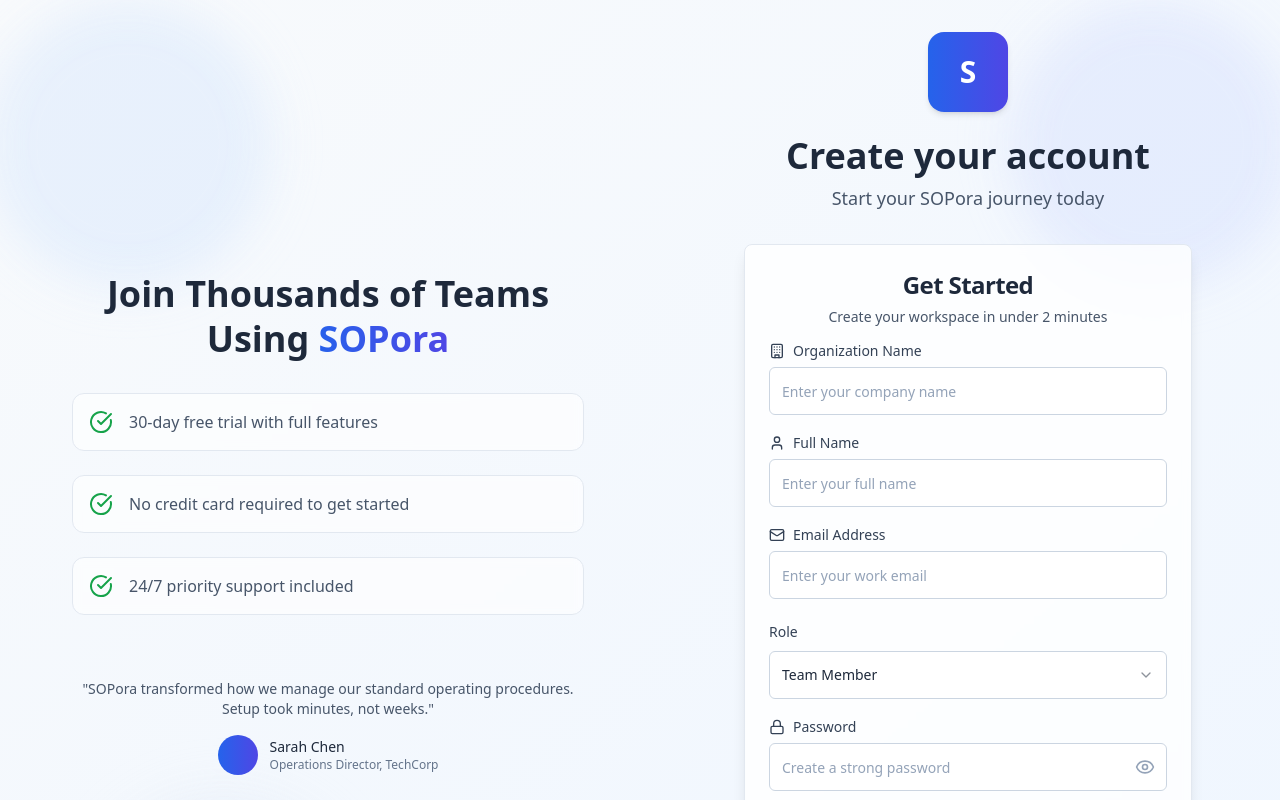
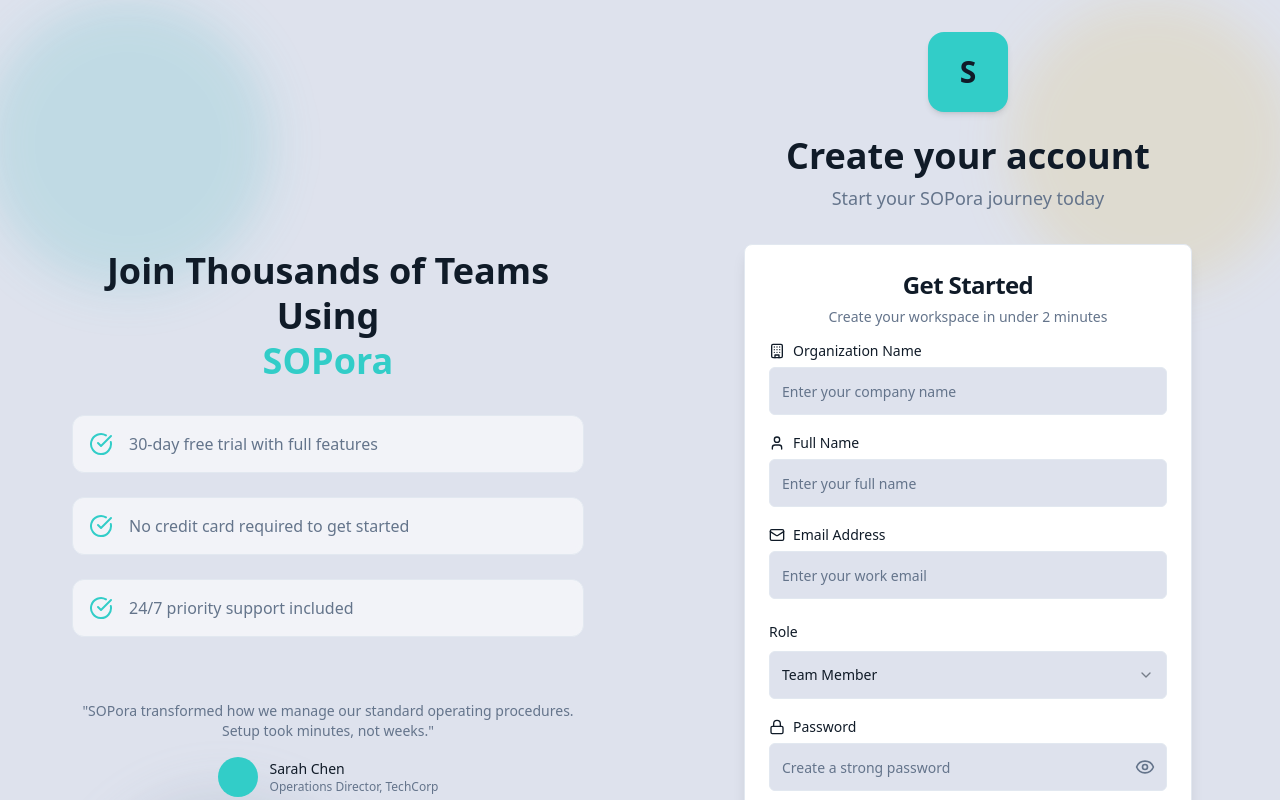
Before and after one commit to Manojkumar149/sopora-ui, a React (Vite) app: page /register in a window 1280 px wide. Shown: the top 800 px of the page. Built offline with nearby package versions, Linux system fonts and the light colour scheme.

Commit message:
Fix: Register page color and icon
Unified the register page color scheme and removed the duplicate user icon.

```diff
--- a/src/components/layout/AppTopbar.tsx
+++ b/src/components/layout/AppTopbar.tsx
@@ -1,5 +1,5 @@
 
-import { Bell, User, ChevronDown, LogOut, Settings } from "lucide-react";
+import { Bell, ChevronDown, LogOut, Settings } from "lucide-react";
 import { Link, useNavigate } from "react-router-dom";
 import { Button } from "@/components/ui/button";
 import { SidebarTrigger } from "@/components/ui/sidebar";
@@ -91,7 +91,6 @@ const AppTopbar = () => {
             <DropdownMenuSeparator />
             <DropdownMenuItem asChild>
               <Link to="/profile" className="flex items-center">
-                <User className="w-4 h-4 mr-2" />
                 Profile
               </Link>
             </DropdownMenuItem>
--- a/src/pages/RegisterPage.tsx
+++ b/src/pages/RegisterPage.tsx
@@ -38,47 +38,47 @@ const RegisterPage = () => {
   };
 
   return (
-    <div className="min-h-screen bg-gradient-to-br from-slate-50 to-blue-50 relative overflow-hidden">
+    <div className="min-h-screen bg-background relative overflow-hidden">
       {/* Animated background elements */}
       <div className="absolute inset-0">
-        <div className="absolute top-0 -left-4 w-72 h-72 bg-blue-200/30 rounded-full mix-blend-multiply filter blur-xl animate-pulse"></div>
-        <div className="absolute top-0 -right-4 w-72 h-72 bg-indigo-200/30 rounded-full mix-blend-multiply filter blur-xl animate-pulse"></div>
-        <div className="absolute -bottom-8 left-20 w-72 h-72 bg-slate-200/30 rounded-full mix-blend-multiply filter blur-xl animate-pulse"></div>
+        <div className="absolute top-0 -left-4 w-72 h-72 bg-primary/20 rounded-full mix-blend-multiply filter blur-xl animate-pulse"></div>
+        <div className="absolute top-0 -right-4 w-72 h-72 bg-accent/20 rounded-full mix-blend-multiply filter blur-xl animate-pulse"></div>
+        <div className="absolute -bottom-8 left-20 w-72 h-72 bg-secondary/20 rounded-full mix-blend-multiply filter blur-xl animate-pulse"></div>
       </div>
 
       <div className="relative z-10 flex min-h-screen">
         {/* Left Side - Features */}
         <div className="hidden lg:flex flex-1 items-center justify-center p-12">
           <div className="max-w-lg text-center space-y-8">
-            <h2 className="text-slate-800 text-4xl font-bold leading-tight">
+            <h2 className="text-foreground text-4xl font-bold leading-tight">
               Join Thousands of Teams Using
-              <span className="text-transparent bg-clip-text bg-gradient-to-r from-blue-600 to-indigo-600"> SOPora</span>
+              <span className="text-primary block"> SOPora</span>
             </h2>
 
             <div className="space-y-6">
-              <div className="flex items-center space-x-4 text-left bg-white/60 rounded-xl p-4 backdrop-blur-sm border border-slate-200">
-                <CheckCircle className="w-6 h-6 text-green-600 flex-shrink-0" />
-                <span className="text-slate-600">30-day free trial with full features</span>
+              <div className="flex items-center space-x-4 text-left bg-card/60 rounded-xl p-4 backdrop-blur-sm border border-border">
+                <CheckCircle className="w-6 h-6 text-primary flex-shrink-0" />
+                <span className="text-muted-foreground">30-day free trial with full features</span>
               </div>
-              <div className="flex items-center space-x-4 text-left bg-white/60 rounded-xl p-4 backdrop-blur-sm border border-slate-200">
-                <CheckCircle className="w-6 h-6 text-green-600 flex-shrink-0" />
-                <span className="text-slate-600">No credit card required to get started</span>
+              <div className="flex items-center space-x-4 text-left bg-card/60 rounded-xl p-4 backdrop-blur-sm border border-border">
+                <CheckCircle className="w-6 h-6 text-primary flex-shrink-0" />
+                <span className="text-muted-foreground">No credit card required to get started</span>
               </div>
-              <div className="flex items-center space-x-4 text-left bg-white/60 rounded-xl p-4 backdrop-blur-sm border border-slate-200">
-                <CheckCircle className="w-6 h-6 text-green-600 flex-shrink-0" />
-                <span className="text-slate-600">24/7 priority support included</span>
+              <div className="flex items-center space-x-4 text-left bg-card/60 rounded-xl p-4 backdrop-blur-sm border border-border">
+                <CheckCircle className="w-6 h-6 text-primary flex-shrink-0" />
+                <span className="text-muted-foreground">24/7 priority support included</span>
               </div>
             </div>
 
             <div className="pt-8">
-              <p className="text-slate-600 text-sm mb-4">
+              <p className="text-muted-foreground text-sm mb-4">
                 "SOPora transformed how we manage our standard operating procedures. Setup took minutes, not weeks."
               </p>
               <div className="flex items-center justify-center space-x-3">
-                <div className="w-10 h-10 bg-gradient-to-r from-blue-600 to-indigo-600 rounded-full"></div>
+                <div className="w-10 h-10 bg-primary rounded-full"></div>
                 <div className="text-left">
-                  <p className="text-slate-800 font-medium text-sm">Sarah Chen</p>
-                  <p className="text-slate-500 text-xs">Operations Director, TechCorp</p>
+                  <p className="text-foreground font-medium text-sm">Sarah Chen</p>
+                  <p className="text-muted-foreground text-xs">Operations Director, TechCorp</p>
                 </div>
               </div>
             </div>
@@ -90,26 +90,26 @@ const RegisterPage = () => {
           <div className="w-full max-w-md">
             {/* Logo Section */}
             <div className="text-center mb-8">
-              <div className="w-20 h-20 bg-gradient-to-r from-blue-600 to-indigo-600 rounded-2xl flex items-center justify-center mx-auto mb-6 shadow-md">
-                <span className="text-white font-bold text-3xl">S</span>
+              <div className="w-20 h-20 bg-primary rounded-2xl flex items-center justify-center mx-auto mb-6 shadow-md">
+                <span className="text-primary-foreground font-bold text-3xl">S</span>
               </div>
-              <h1 className="text-slate-800 font-bold text-4xl mb-2">
+              <h1 className="text-foreground font-bold text-4xl mb-2">
                 Create your account
               </h1>
-              <p className="text-slate-600 text-lg">Start your SOPora journey today</p>
+              <p className="text-muted-foreground text-lg">Start your SOPora journey today</p>
             </div>
 
-            <Card className="bg-white/80 border-slate-200 backdrop-blur-sm shadow-lg">
+            <Card className="bg-card border-border backdrop-blur-sm shadow-lg">
               <CardHeader className="text-center pb-4">
-                <CardTitle className="text-slate-800 text-2xl">Get Started</CardTitle>
-                <CardDescription className="text-slate-600">
+                <CardTitle className="text-card-foreground text-2xl">Get Started</CardTitle>
+                <CardDescription className="text-muted-foreground">
                   Create your workspace in under 2 minutes
                 </CardDescription>
               </CardHeader>
               <CardContent className="space-y-6">
                 <form onSubmit={handleSubmit} className="space-y-5">
                   <div className="space-y-2">
-                    <Label htmlFor="tenant_name" className="text-slate-700 font-medium flex items-center">
+                    <Label htmlFor="tenant_name" className="text-foreground font-medium flex items-center">
                       <Building className="w-4 h-4 mr-2" />
                       Organization Name
                     </Label>
@@ -119,12 +119,12 @@ const RegisterPage = () => {
                       placeholder="Enter your company name"
                       value={formData.tenant_name}
                       onChange={(e) => handleChange('tenant_name', e.target.value)}
-                      className="bg-white border-slate-300 text-slate-800 placeholder:text-slate-400 h-12 focus:border-blue-500 focus:ring-blue-500"
+                      className="h-12"
                     />
                   </div>
 
                   <div className="space-y-2">
-                    <Label htmlFor="name" className="text-slate-700 font-medium flex items-center">
+                    <Label htmlFor="name" className="text-foreground font-medium flex items-center">
                       <User className="w-4 h-4 mr-2" />
                       Full Name
                     </Label>
@@ -134,13 +134,13 @@ const RegisterPage = () => {
                       placeholder="Enter your full name"
                       value={formData.name}
                       onChange={(e) => handleChange('name', e.target.value)}
-                      className="bg-white border-slate-300 text-slate-800 placeholder:text-slate-400 h-12 focus:border-blue-500 focus:ring-blue-500"
+                      className="h-12"
                       required
                     />
                   </div>
 
                   <div className="space-y-2">
-                    <Label htmlFor="email" className="text-slate-700 font-medium flex items-center">
+                    <Label htmlFor="email" className="text-foreground font-medium flex items-center">
                       <Mail className="w-4 h-4 mr-2" />
                       Email Address
                     </Label>
@@ -150,15 +150,15 @@ const RegisterPage = () => {
                       placeholder="Enter your work email"
                       value={formData.email}
                       onChange={(e) => handleChange('email', e.target.value)}
-                      className="bg-white border-slate-300 text-slate-800 placeholder:text-slate-400 h-12 focus:border-blue-500 focus:ring-blue-500"
+                      className="h-12"
                       required
                     />
                   </div>
 
                   <div className="space-y-2">
-                    <Label htmlFor="role" className="text-slate-700 font-medium">Role</Label>
+                    <Label htmlFor="role" className="text-foreground font-medium">Role</Label>
                     <Select value={formData.role} onValueChange={(value) => handleChange('role', value)}>
-                      <SelectTrigger className="bg-white border-slate-300 text-slate-800 h-12 focus:border-blue-500 focus:ring-blue-500">
+                      <SelectTrigger className="h-12">
                         <SelectValue placeholder="Select your role" />
                       </SelectTrigger>
                       <SelectContent>
@@ -170,7 +170,7 @@ const RegisterPage = () => {
                   </div>
 
                   <div className="space-y-2">
-                    <Label htmlFor="password" className="text-slate-700 font-medium flex items-center">
+                    <Label htmlFor="password" className="text-foreground font-medium flex items-center">
                       <Lock className="w-4 h-4 mr-2" />
                       Password
                     </Label>
@@ -181,13 +181,13 @@ const RegisterPage = () => {
                         placeholder="Create a strong password"
                         value={formData.password}
                         onChange={(e) => handleChange('password', e.target.value)}
-                        className="bg-white border-slate-300 text-slate-800 placeholder:text-slate-400 h-12 pr-12 focus:border-blue-500 focus:ring-blue-500"
+                        className="h-12 pr-12"
                         required
                       />
                       <button
                         type="button"
                         onClick={() => setShowPassword(!showPassword)}
-                        className="absolute right-3 top-1/2 transform -translate-y-1/2 text-slate-400 hover:text-slate-600 transition-colors"
+                        className="absolute right-3 top-1/2 transform -translate-y-1/2 text-muted-foreground hover:text-foreground transition-colors"
                       >
                         {showPassword ? <EyeOff className="w-5 h-5" /> : <Eye className="w-5 h-5" />}
                       </button>
@@ -196,7 +196,7 @@ const RegisterPage = () => {
 
                   <Button
                     type="submit"
-                    className="w-full bg-gradient-to-r from-blue-600 to-indigo-600 hover:from-blue-700 hover:to-indigo-700 text-white font-semibold h-12 text-lg shadow-md transition-all duration-200 transform hover:scale-[1.02]"
+                    className="w-full h-12 text-lg font-semibold shadow-md transition-all duration-200 transform hover:scale-[1.02]"
                     disabled={isLoading}
                   >
                     {isLoading ? (
@@ -210,20 +210,20 @@ const RegisterPage = () => {
                   </Button>
                 </form>
 
-                <Separator className="bg-slate-200" />
+                <Separator />
 
-                <div className="text-center text-slate-600">
+                <div className="text-center text-muted-foreground">
                   Already have an account?{" "}
-                  <Link to="/login" className="text-blue-600 hover:text-blue-700 font-semibold transition-colors">
+                  <Link to="/login" className="text-primary hover:text-primary/80 font-semibold transition-colors">
                     Sign in
                   </Link>
                 </div>
 
-                <p className="text-xs text-slate-500 text-center">
+                <p className="text-xs text-muted-foreground text-center">
                   By creating an account, you agree to our{" "}
-                  <Link to="#" className="text-blue-600 hover:underline">Terms of Service</Link>
+                  <Link to="#" className="text-primary hover:underline">Terms of Service</Link>
                   {" "}and{" "}
-                  <Link to="#" className="text-blue-600 hover:underline">Privacy Policy</Link>
+                  <Link to="#" className="text-primary hover:underline">Privacy Policy</Link>
                 </p>
               </CardContent>
             </Card>
```
